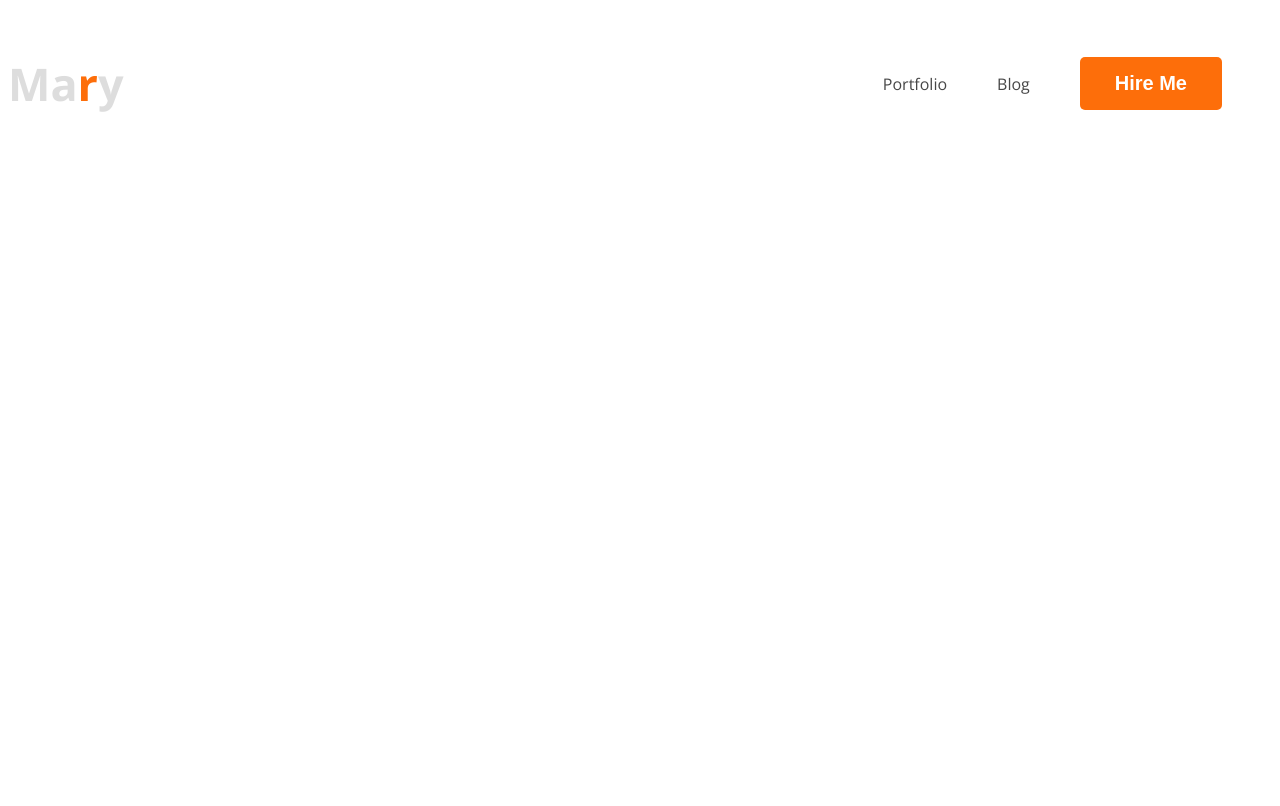
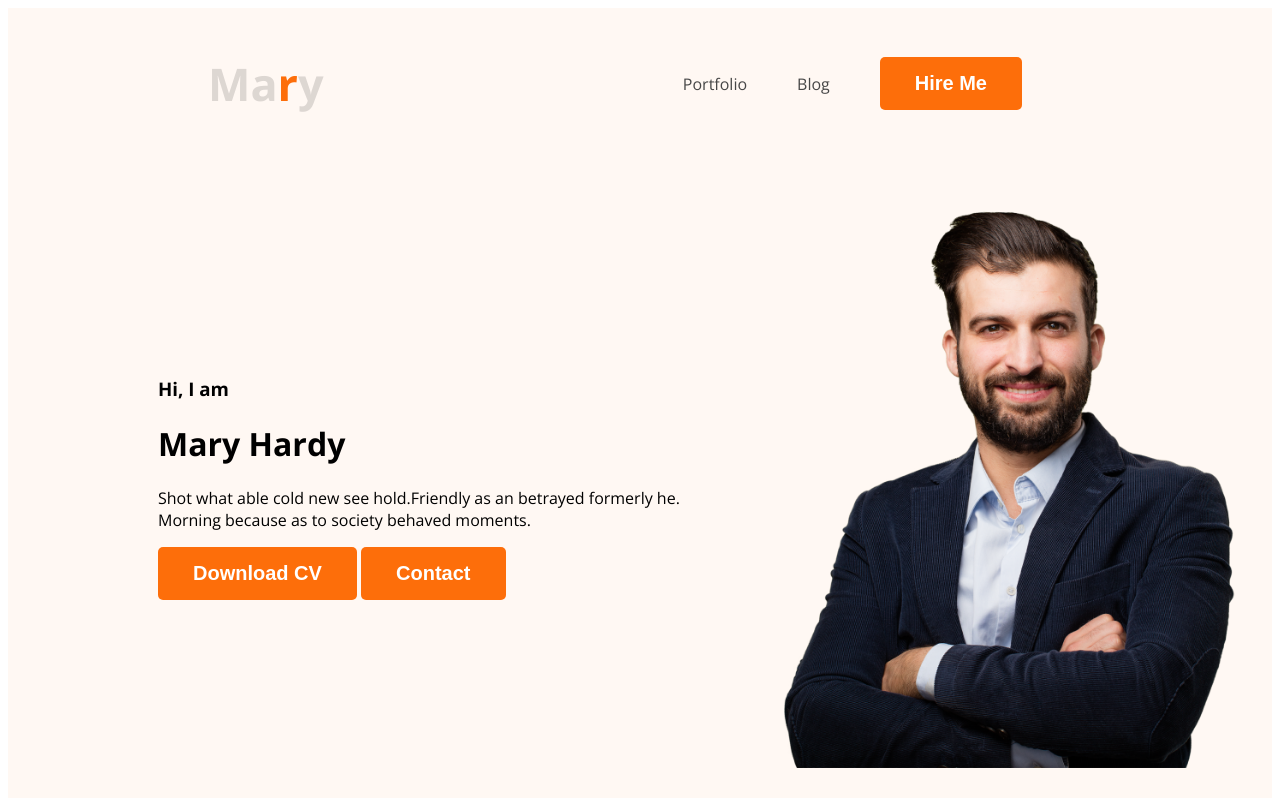
Before and after one commit to eversocurious/webdeveloper-portfolio, a plain HTML site: page index.html in a window 1280 px wide. Drawn offline with nearby package versions, Linux system fonts and the light colour scheme.

Commit message:
banner content added

```diff
--- a/index.html
+++ b/index.html
@@ -10,7 +10,7 @@
     <link rel="stylesheet" href="styles/portfolio.css">
 </head>
 <body>
-    <header>
+    <header class="header" >
         <nav>
             <h3 class="nav-title">Ma<span class="text-primary">r</span>y</h3>
             <ul>
@@ -19,6 +19,16 @@
                 <li><button class="btn-primary">Hire Me</button></li>
             </ul>
         </nav>
+        <div class="banner">
+            <div>
+                <h3 class="banner-greeting" >Hi, I  am</h3>
+                <h1 class="banner-title" >Mary Hardy</h1>
+                <p>Shot what able cold new see hold.Friendly as an betrayed formerly he. Morning because as to society behaved moments.</p>
+                <button class="btn-primary" >Download CV</button>
+                <button class="btn-primary">Contact</button>
+            </div>
+            <img class="profile-pic" src="images/hardy.png" alt="">
+        </div>
 
     </header>
     <main>
--- a/styles/portfolio.css
+++ b/styles/portfolio.css
@@ -9,6 +9,7 @@
      display: flex;
      justify-content: space-between;
      align-items: center;
+     margin: 0 200px;
  }
 
  .nav-title {
@@ -48,3 +49,16 @@
      text-decoration: none;
      color: #474747;
  }
+
+ /* header related styles */
+ .header{
+    background-color: #FFF8F3;
+ }
+ .banner{
+    padding: 30px 30px 30px 150px;
+    display: flex;
+    align-items: center;
+ }
+ .banner .profile-pic{
+    width: 500px;
+ }
```
